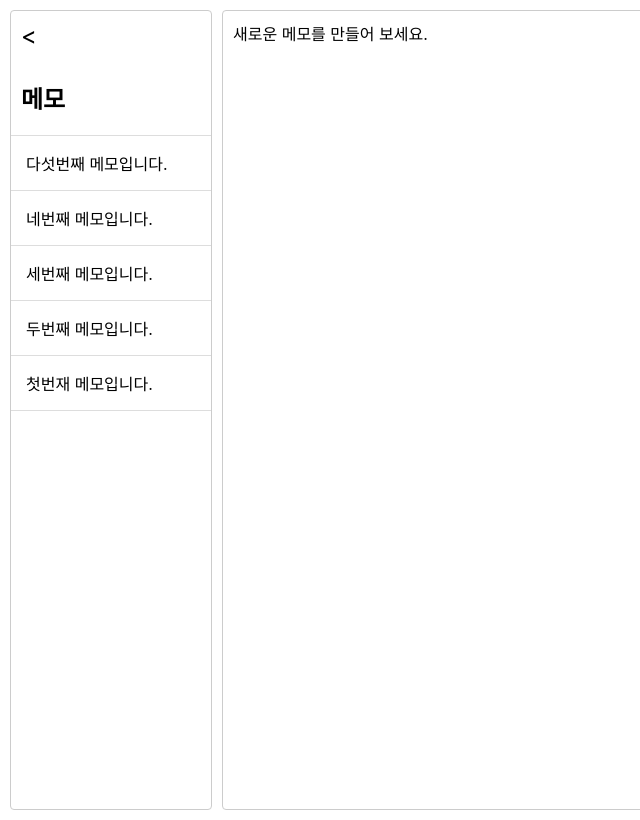
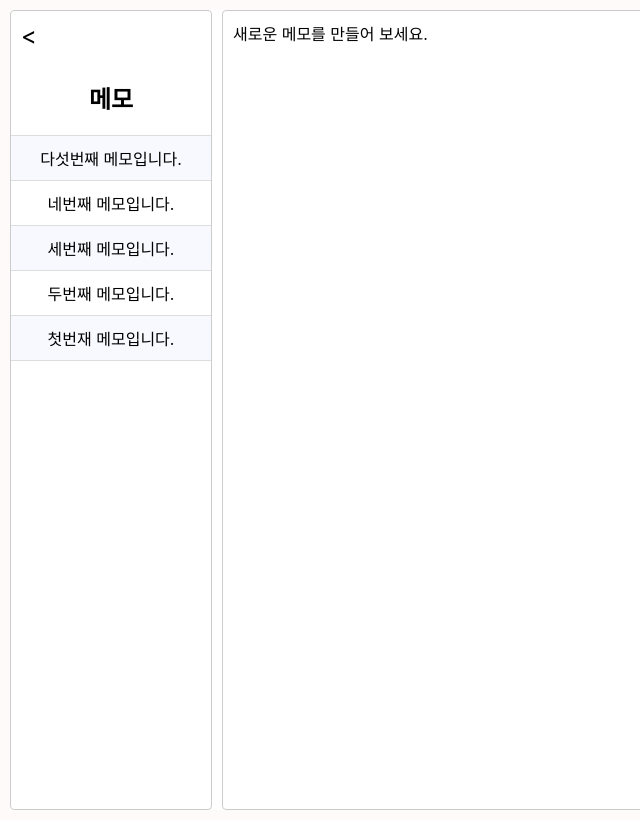
Before and after one commit to min33sky/ts-memo, a React (Create React App) app: page /memo in a window 1280 px wide. Shown: the whole page, without its empty margins (0-640 px from the left). Built offline with nearby package versions, Linux system fonts and the light colour scheme.

Commit message:
Update css components

```diff
--- a/src/components/Button.tsx
+++ b/src/components/Button.tsx
@@ -1,5 +1,6 @@
 import * as React from 'react';
 import { Link } from 'react-router-dom';
+import styled, { css } from 'styled-components';
 
 interface ButtonProps {
   to?: string;
@@ -7,15 +8,44 @@ interface ButtonProps {
   onClick?(): void;
 }
 
+// MixIn
+const StylesButton = css<ButtonProps>`
+  all: unset;
+  display: inline-block;
+  border: solid 1px #ccc;
+  border-color: ${(props) => (props.primary ? '#2e6da4' : '#ccc')};
+  border-radius: 4px;
+  margin: 0 10px 10px 0;
+  padding: 8px 16px;
+  width: auto;
+  overflow: visible;
+  background: ${(props) => (props.primary ? '#337ab7' : 'transparent')};
+  color: ${(props) => (props.primary ? '#fff' : 'inherit')};
+  cursor: pointer;
+`;
+
+const NormalButton = styled.button<ButtonProps>`
+  ${StylesButton}
+`;
+
+const LinkButton = styled(Link)<ButtonProps>`
+  ${StylesButton}
+`;
+
+export const SideMemuButton = styled(Link)`
+  flex: 1;
+  text-align: center;
+`;
+
 const Button: React.FC<ButtonProps> = (props) => {
   const { to, children, primary, onClick } = props;
   const isLink = !!to;
 
   const renderButton = () => {
     return (
-      <button style={buttonStyle(!!primary)} onClick={onClick}>
+      <NormalButton primary={primary} onClick={onClick}>
         {children}
-      </button>
+      </NormalButton>
     );
   };
 
@@ -25,34 +55,13 @@ const Button: React.FC<ButtonProps> = (props) => {
     }
 
     return (
-      <Link
-        style={{
-          ...buttonStyle(!!primary),
-          textDecoration: 'none',
-        }}
-        to={to}
-      >
+      <LinkButton primary={primary} to={to}>
         {children}
-      </Link>
+      </LinkButton>
     );
   };
 
   return isLink ? renderLink() : renderButton();
 };
 
-const buttonStyle = (primary: boolean) => {
-  return {
-    display: 'inline-block',
-    border: 'solid 1px #ccc',
-    borderColor: primary ? '#2e6da4' : '#ccc',
-    borderRadius: '4px',
-    margin: '0 10px 10px 0',
-    padding: '8px 16px',
-    width: 'auto',
-    overflow: 'visible',
-    background: primary ? '#337ab7' : 'transparent',
-    color: primary ? '#fff' : 'inherit',
-  };
-};
-
 export default Button;
--- a/src/components/Layout.tsx
+++ b/src/components/Layout.tsx
@@ -7,6 +7,7 @@ const Div = styled.div`
   width: 100%;
   height: 800px;
   margin: 10px;
+  background: white;
 `;
 
 interface LayoutProps {
--- a/src/components/List.tsx
+++ b/src/components/List.tsx
@@ -11,9 +11,21 @@ interface LiProps {
 }
 
 const Li = styled.li<LiProps>`
-  padding: 15px;
+  padding: 10px 10px;
+  /* height: 2em; */
   border-bottom: 1px solid #ddd;
   border-top: ${(props) => (props.first ? '1px solid #ddd' : 'none')};
+  display: flex;
+  justify-content: center;
+  align-items: center;
+
+  &:nth-child(odd) {
+    background: ghostwhite;
+  }
+
+  &:hover {
+    background: turquoise;
+  }
 `;
 
 interface ListProps {
--- a/src/components/Sidebar.tsx
+++ b/src/components/Sidebar.tsx
@@ -7,6 +7,7 @@ const Aside = styled.aside`
   border: 1px solid #ccc;
   margin-right: 10px;
   border-radius: 4px;
+  overflow-y: auto;
 `;
 
 const LinkBtn = styled(Link)`
@@ -25,7 +26,7 @@ function Sidebar({ children }: SidebarProps) {
 }
 
 function SidebarTitle({ children }: SidebarProps) {
-  return <h1 style={{ padding: '0 10px' }}>{children}</h1>;
+  return <h1 style={{ padding: '0 10px', textAlign: 'center' }}>{children}</h1>;
 }
 
 interface SidebarBackButtonProps {
--- a/src/page/HomePage/index.tsx
+++ b/src/page/HomePage/index.tsx
@@ -2,10 +2,10 @@ import React from 'react';
 import Layout from '../../components/Layout';
 import Sidebar, { SidebarTitle } from '../../components/Sidebar';
 import { List, ListItem } from '../../components/List';
-import { Link } from 'react-router-dom';
 import Main from '../../components/Main';
 import AddMemoButton from '../../components/AddMemoButton';
 import styled from 'styled-components';
+import { SideMemuButton } from '../../components/Button';
 
 export const Div = styled.div`
   margin: 10px;
@@ -18,10 +18,10 @@ function HomePage() {
         <SidebarTitle>폴더</SidebarTitle>
         <List>
           <ListItem first>
-            <Link to='/memo'>메모</Link>
+            <SideMemuButton to='/memo'>메모</SideMemuButton>
           </ListItem>
           <ListItem>
-            <Link to='/remove'>휴지통</Link>
+            <SideMemuButton to='/remove'>휴지통</SideMemuButton>
           </ListItem>
         </List>
       </Sidebar>
--- a/src/page/MemoPage/MemoViewer.tsx
+++ b/src/page/MemoPage/MemoViewer.tsx
@@ -49,7 +49,9 @@ function MemoViewer({ match }: RouteComponentProps<MemoMatchProps>) {
 
   return (
     <>
-      <Button onClick={onDelete}>삭제</Button>
+      <Button primary onClick={onDelete}>
+        삭제
+      </Button>
       <Div>
         <DateDiv>
           {memo?.createdAt && <DateString timestamp={memo.createdAt} />}
--- a/src/page/MemoPage/index.tsx
+++ b/src/page/MemoPage/index.tsx
@@ -1,5 +1,5 @@
 import React, { useState, useEffect } from 'react';
-import { RouteComponentProps, Link } from 'react-router-dom';
+import { RouteComponentProps } from 'react-router-dom';
 import { fetchMemoList } from '../../api';
 import { List, ListItem } from '../../components/List';
 import Layout from '../../components/Layout';
@@ -9,6 +9,7 @@ import Sidebar, {
 } from '../../components/Sidebar';
 import Main from '../../components/Main';
 import MemoRouter from '../../routes/Memo';
+import { SideMemuButton } from '../../components/Button';
 
 interface Memo {
   id?: number;
@@ -16,14 +17,15 @@ interface Memo {
   createdAt?: number;
 }
 
-function MemoPage({ match }: RouteComponentProps) {
+function MemoPage({ location }: RouteComponentProps) {
   const [memos, setMemos] = useState<Memo[]>([]);
 
   useEffect(() => {
-    // 메모 목록 가져오기
     fetchData();
-  }, [match]);
+    // 주소가 바뀌면 메모를 다시 불러온다
+  }, [location.pathname]);
 
+  // 메모 목록 가져오기
   const fetchData = () => {
     const memos = fetchMemoList();
     setMemos(memos);
@@ -33,7 +35,9 @@ function MemoPage({ match }: RouteComponentProps) {
     <List>
       {memos.map((memo, idx) => (
         <ListItem key={idx} first={idx === 0}>
-          <Link to={`/memo/${memo.id}`}>{memoTitle(memo.content)}</Link>
+          <SideMemuButton to={`/memo/${memo.id}`}>
+            {memoTitle(memo.content)}
+          </SideMemuButton>
         </ListItem>
       ))}
     </List>
@@ -42,12 +46,13 @@ function MemoPage({ match }: RouteComponentProps) {
   const memoTitle = (content: string) => {
     return content.substr(0, 15);
   };
+
   return (
     <Layout>
       <Sidebar>
         <SidebarBackButton to='/' />
         <SidebarTitle>메모</SidebarTitle>
-        {memos && renderMemoList(memos)}
+        {memos.length > 0 && renderMemoList(memos)}
       </Sidebar>
       <Main>
         <MemoRouter />
--- a/src/page/RemovePage/index.tsx
+++ b/src/page/RemovePage/index.tsx
@@ -11,12 +11,12 @@ import { List, ListItem } from '../../components/List';
 import { Link, RouteComponentProps } from 'react-router-dom';
 import TrashRouter from '../../routes/Remove';
 
-function RemovePage({ match }: RouteComponentProps) {
+function RemovePage({ location }: RouteComponentProps) {
   const [memos, setMemos] = useState<Memo[]>([]);
 
   useEffect(() => {
     fetchData();
-  }, [match]);
+  }, [location.pathname]);
 
   const fetchData = () => {
     const data = fetchDeletedMemoList();
--- a/src/routes/index.tsx
+++ b/src/routes/index.tsx
@@ -3,10 +3,18 @@ import { BrowserRouter, Switch, Route, Redirect } from 'react-router-dom';
 import HomePage from '../page/HomePage';
 import MemoPage from '../page/MemoPage';
 import RemovePage from '../page/RemovePage';
+import { createGlobalStyle } from 'styled-components';
+
+const GlobalStyle = createGlobalStyle`
+  body {
+    background: snow;
+  }
+`;
 
 function Root() {
   return (
     <BrowserRouter>
+      <GlobalStyle />
       <Switch>
         <Route exact path='/' component={HomePage} />
         <Route path='/memo' component={MemoPage} />
```
